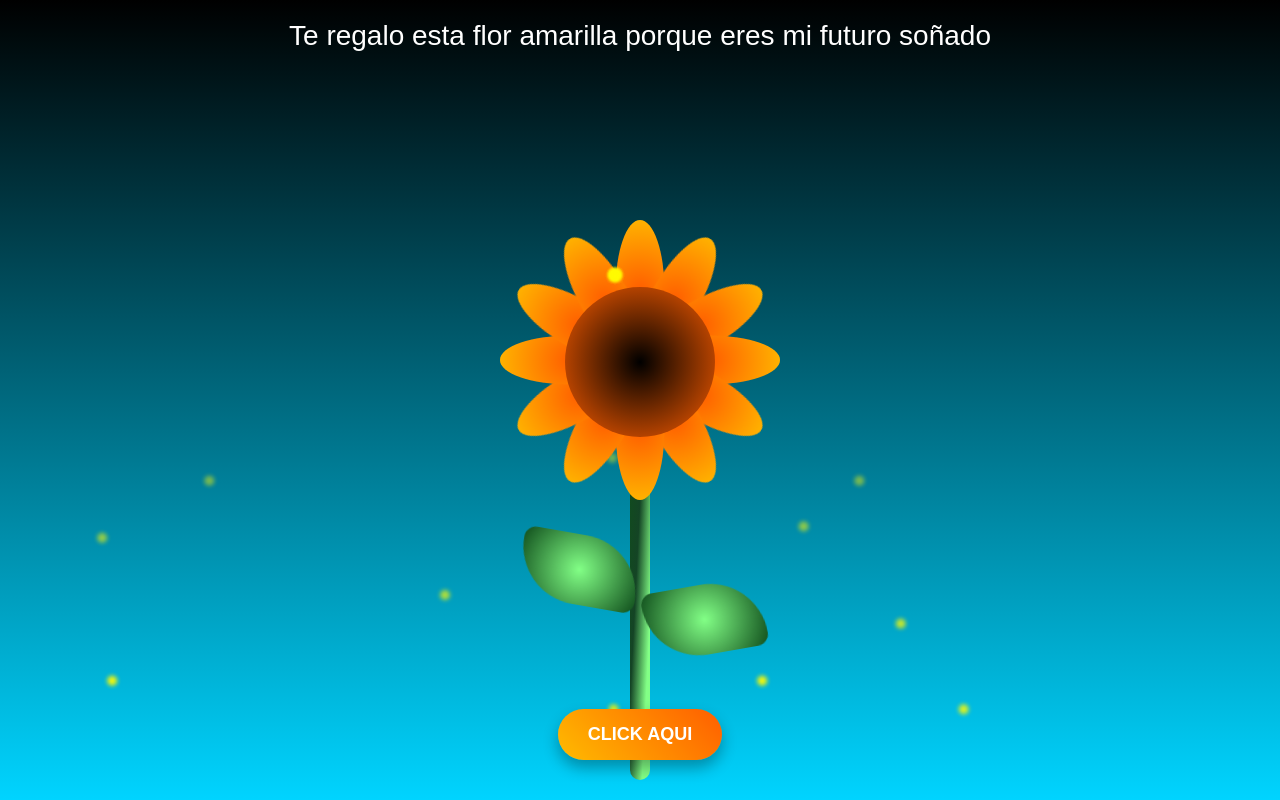
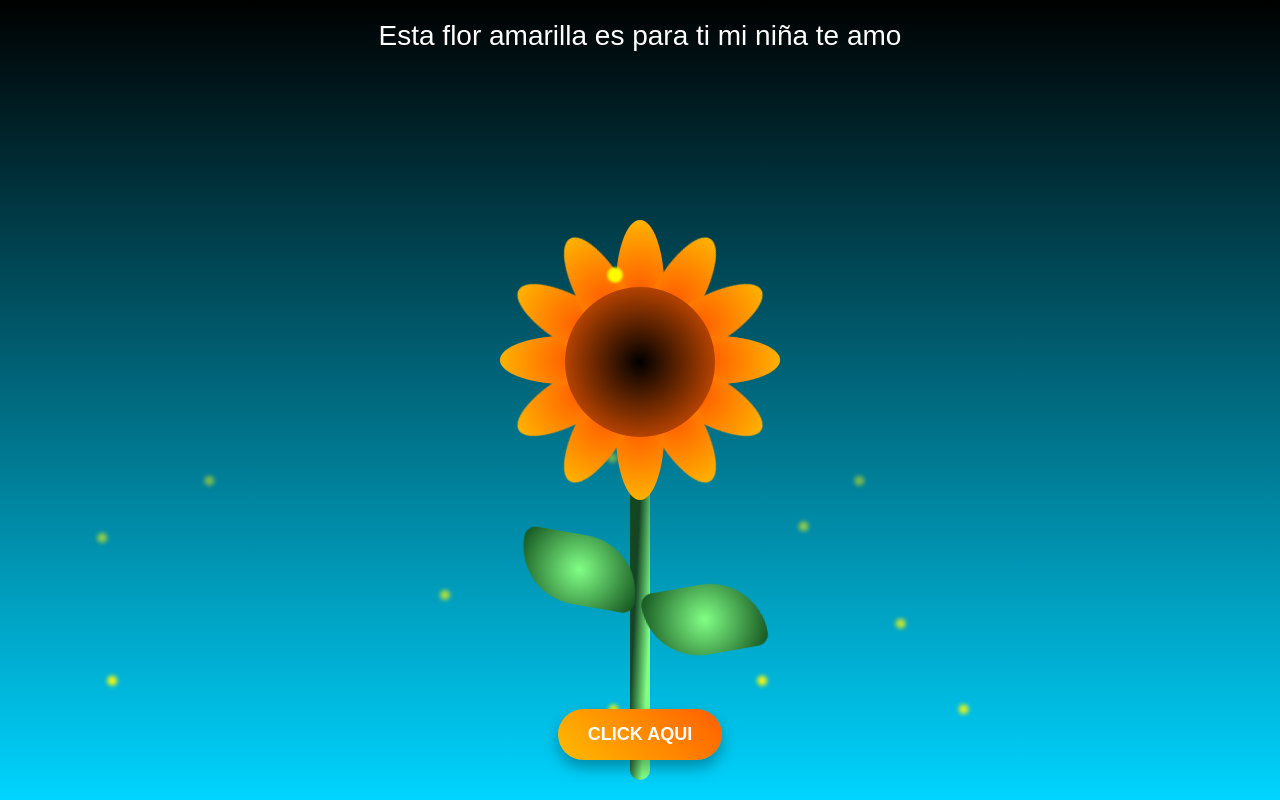
Before and after one commit to Chuvi-del/flores_amarillas-, a plain HTML site: page flower.html in a window 1280 px wide. Drawn offline with Linux system fonts and the light colour scheme.

Commit message:
Update flower.html

```diff
--- a/flower.html
+++ b/flower.html
@@ -383,7 +383,7 @@
       id="id_audio"
       src="The Rains of Castamere (Red Wedding Version).mp3"
     ></audio>
-    <h1>Te regalo esta flor amarilla porque eres mi futuro soñado</h1>
+    <h1>Esta flor amarilla es para ti mi niña te amo</h1>
     <div class="sunflower">
       <div class="flower_wrapper">
         <div class="flower_stem"></div>
```
